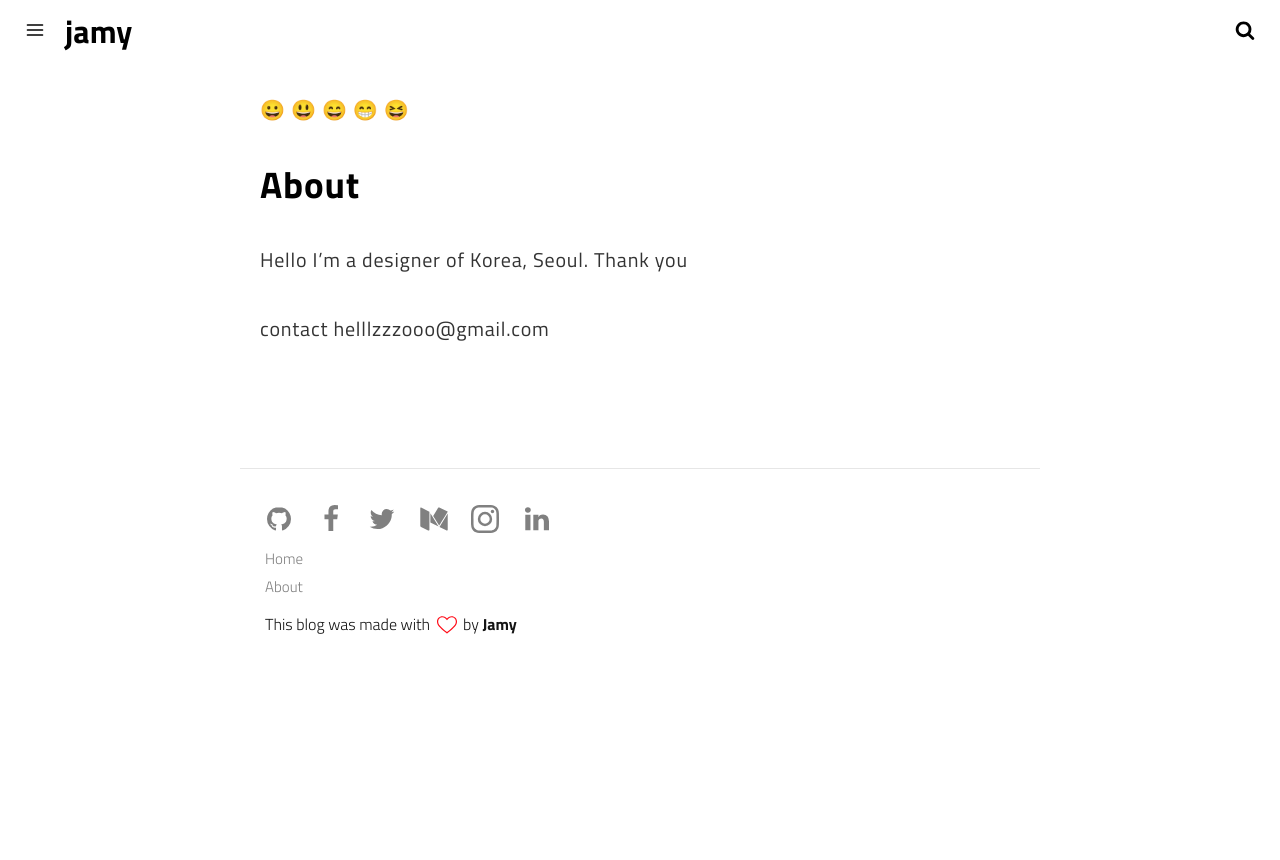
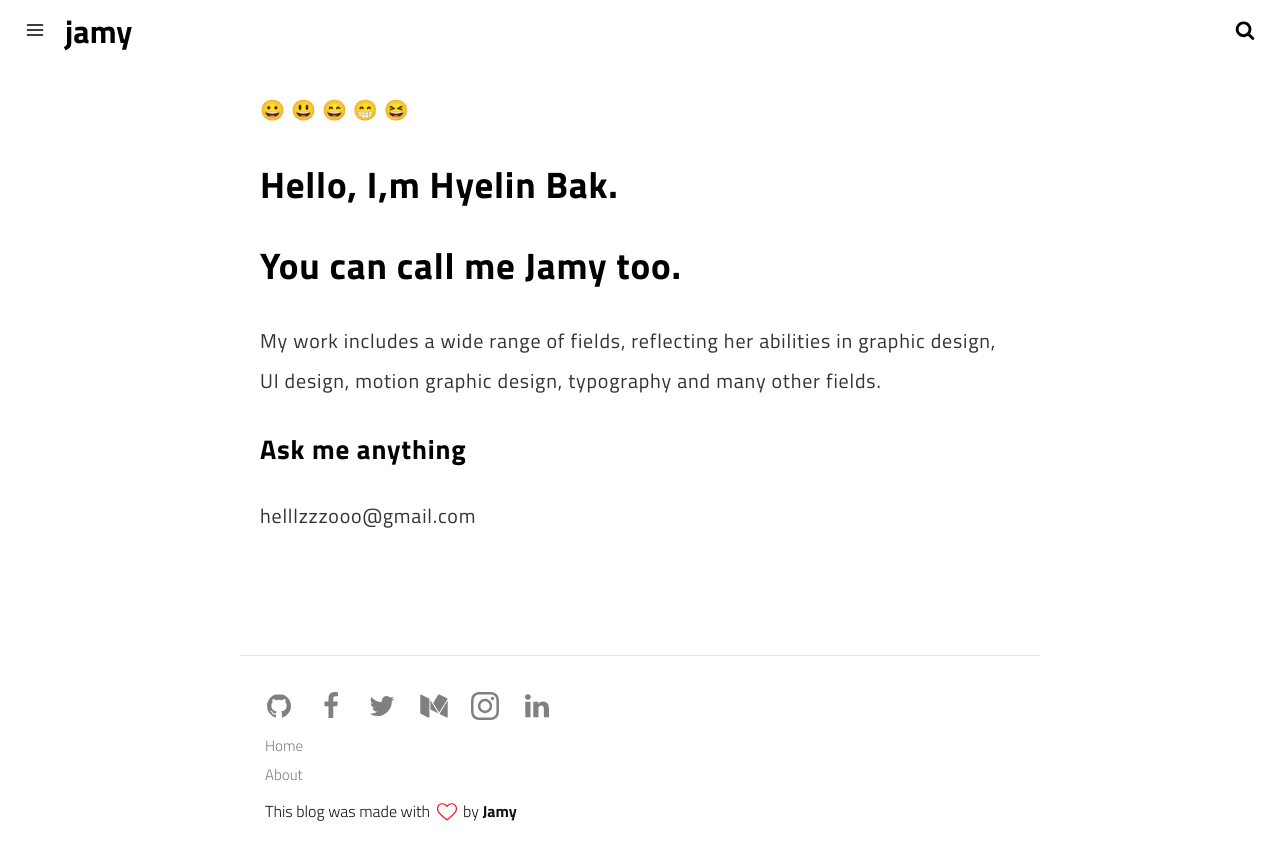
Before and after one commit to crazyjamy/crazyjamy.github.io, a Jekyll site: the page built from about.md, in a window 1280 px wide. Shown: the top 860 px of the page. Built offline with Jekyll 4.4.1, drawn with Linux system fonts in a browser that asks for light colours.

Commit message:
Update about.md

```diff
--- a/about.md
+++ b/about.md
@@ -7,8 +7,10 @@ permalink: /about/
 
 <!-- <img itemprop="image" class="img-rounded" src="#" alt="jamy"> -->
 😀 😃 😄 😁 😆
-## About
-Hello I'm a designer of Korea, Seoul.
-Thank you
+## Hello, I,m Hyelin Bak.
+## You can call me Jamy too.
 
-contact helllzzzooo@gmail.com
+My work includes a wide range of fields, reflecting her abilities in graphic design, UI design, motion graphic design, typography and many other fields.
+
+### Ask me anything
+helllzzzooo@gmail.com
```
